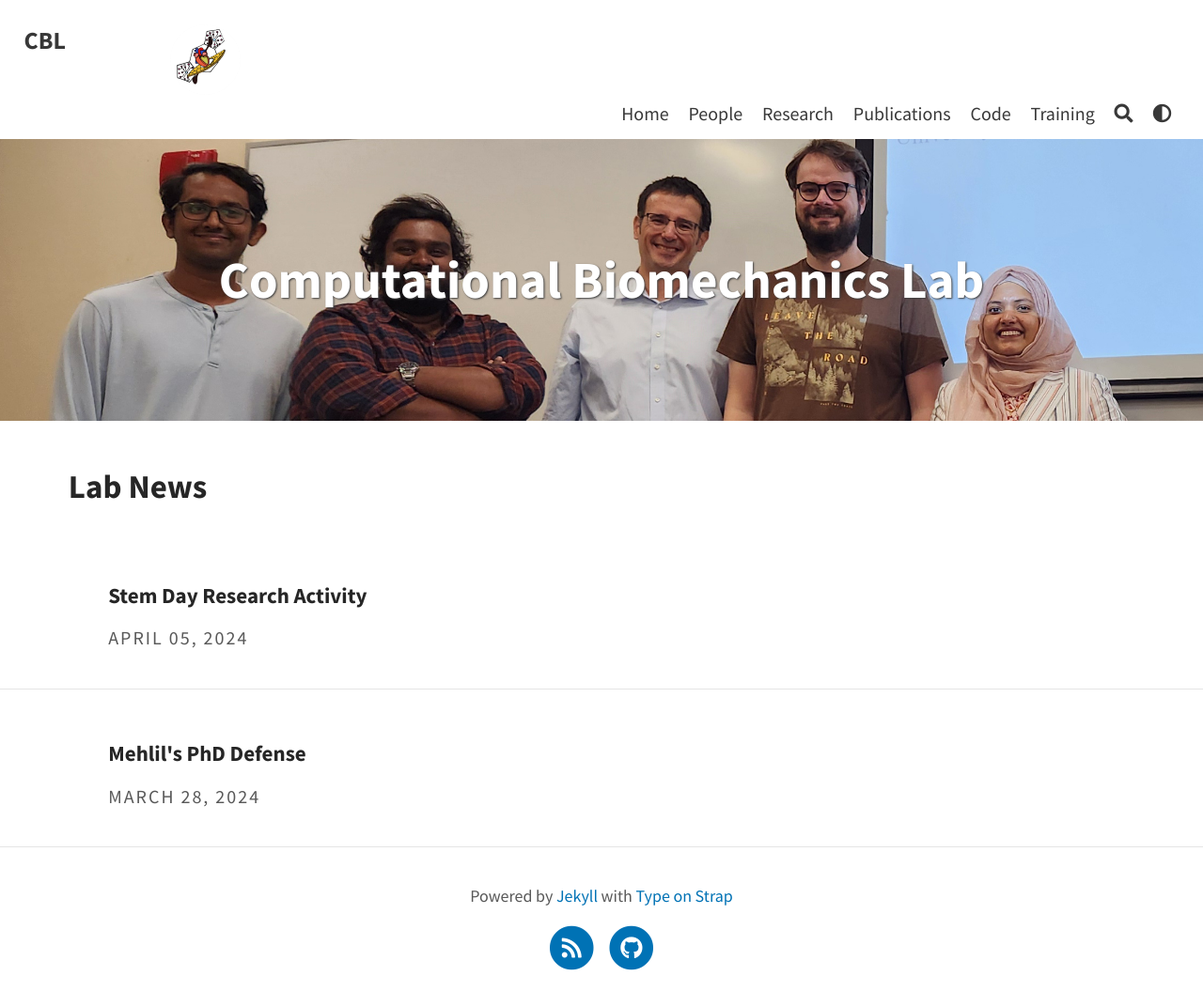
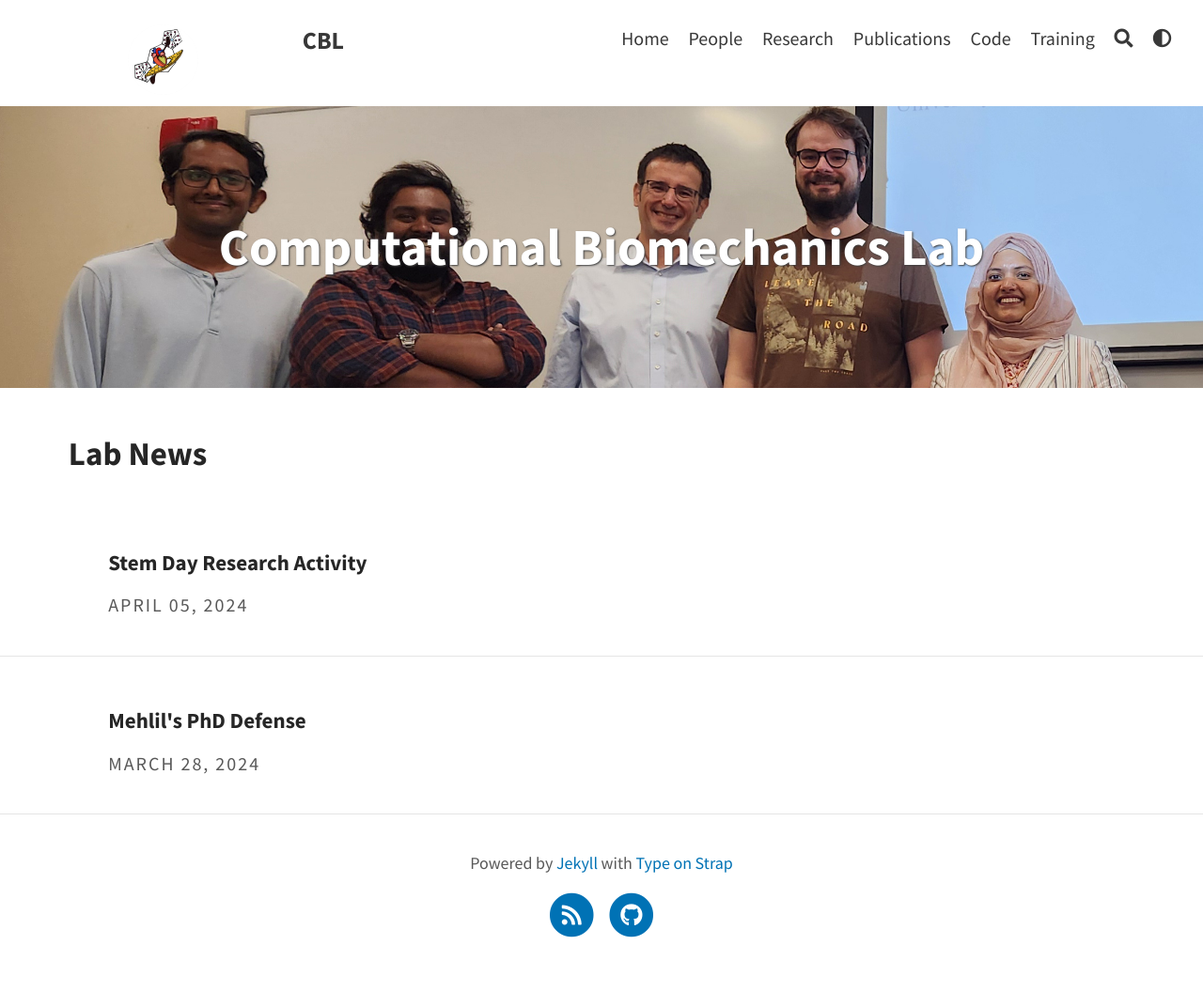
Before and after one commit to CBL-UCF/CBL-UCF.github.io, a Jekyll site: the page built from index.html, in a window 1280 px wide. Shown: the whole page at 94% size. Built offline with Jekyll 4.4.1, drawn with Linux system fonts in a browser that asks for light colours; a script that is not in the unit is left out; the list of posts is cut into pages by our own code; after the commit the page ends 1037 px from its top, so only the background shows below that.

Commit message:
Update navbar.liquid

```diff
--- a/_includes/default/navbar.liquid
+++ b/_includes/default/navbar.liquid
@@ -4,7 +4,7 @@
 	<div class="branding">
         {% if site.avatar %}
 		<a href="{{ '/' | relative_url }}">
-			<img style="float: center;" src="../assets/img/logoavatar75.png" border="0">
+			<img style="float: left;" src="../assets/img/logoavatar75.png" border="0">
 		</a>
         {% endif %}
         <a class="site-title" aria-label="{{ site.title }}" href="{{ '/' | relative_url }}">
```
